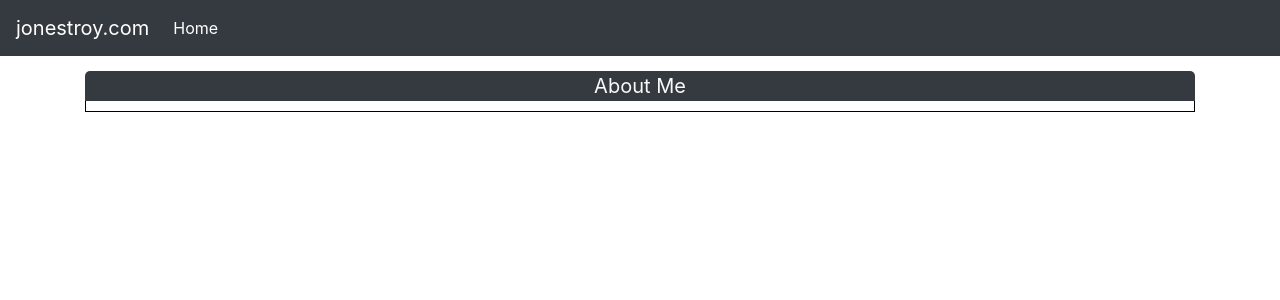
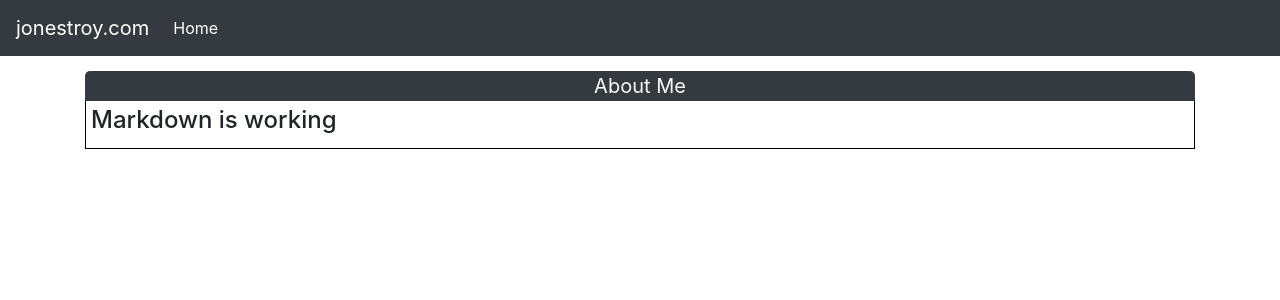
Before and after one commit to sntnmjones/jonestroy.com, a React (Create React App) app in the folder app/: page / in a window 1280 px wide. Shown: the top 300 px of the page. Built offline with nearby package versions, Linux system fonts and the light colour scheme.

Commit message:
Squashed commit of the following:
commit 822576e752fd8b720dc4ed7eb34a9233c04efe2b
Author: Troy Jones <sntnmjones@gmail.com>
Date:   Sun Apr 5 09:34:56 2020 -0700

    Markdown is functional

```diff
--- a/app/package.json
+++ b/app/package.json
@@ -6,8 +6,10 @@
     "@testing-library/jest-dom": "^4.2.4",
     "@testing-library/react": "^9.4.0",
     "@testing-library/user-event": "^7.2.1",
+    "dependencies": "0.0.1",
     "react": "^16.12.0",
     "react-dom": "^16.12.0",
+    "react-markdown": "^4.3.1",
     "react-router-dom": "^5.1.2",
     "react-scripts": "3.3.1"
   },
--- a/app/src/components/homeComponents/AboutMe.js
+++ b/app/src/components/homeComponents/AboutMe.js
@@ -6,16 +6,15 @@ class AboutMe extends Component {
     constructor() {
         super();
         this.state = {};
-        var content = 'Test';
     }
 
-    content = 'Test';
 
     render() {
+        const content = 'Test';
         return (
             <div>
                 <Banner title='About Me' />
-                <Content content/>
+                <Content content={content}/>
             </div>
         );
     }
--- a/app/src/components/homeComponents/Content.js
+++ b/app/src/components/homeComponents/Content.js
@@ -1,14 +1,22 @@
 import React, { Component } from 'react'
+import ReactMarkdown from 'react-markdown';
+import AboutMeMd from '../../markdown/aboutMe.md';
 
 class Content extends Component {
     constructor() {
         super();
         this.state = {
-
+            markdown: ''
         };
     }
 
+    componentWillMount() {
+        // Get the contents from the Markdown file and put them in the React state, so we can reference it in render() below.
+        fetch(AboutMeMd).then(res => res.text()).then(text => this.setState({ markdown: text }));
+    }
+
     render() {
+        const { markdown } = this.state;
         return (
             <div style={{
                 /* Div */
@@ -16,9 +24,9 @@ class Content extends Component {
                 borderBottom: '1px solid black',
                 borderRight: '1px solid black',
                 padding: '5px',
-
-                /* Text */
-            }}>{this.props.content}</div>
+            }}>
+                <ReactMarkdown source={markdown}  />
+            </div>
         );
     }
 }
--- /dev/null
+++ b/app/src/markdown/aboutMe.md
@@ -0,0 +1 @@
+#### Markdown is working
```
Also changed, not shown: 1 other file (tests, documents, lock files or other folders).
